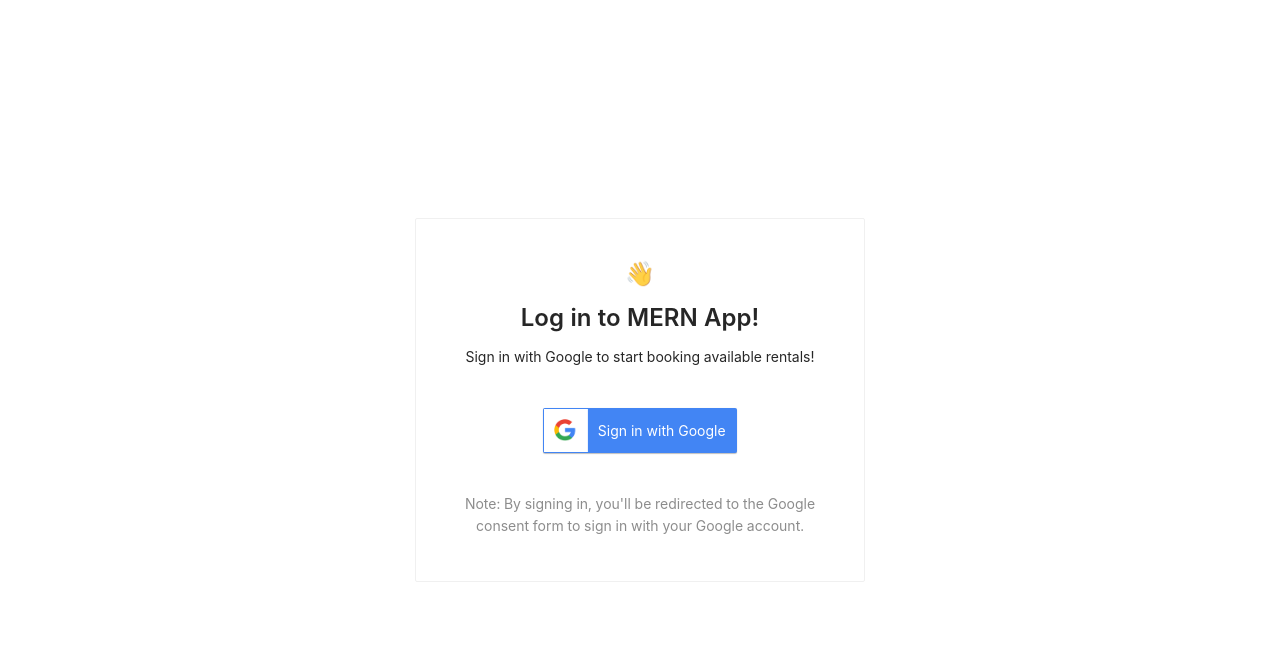
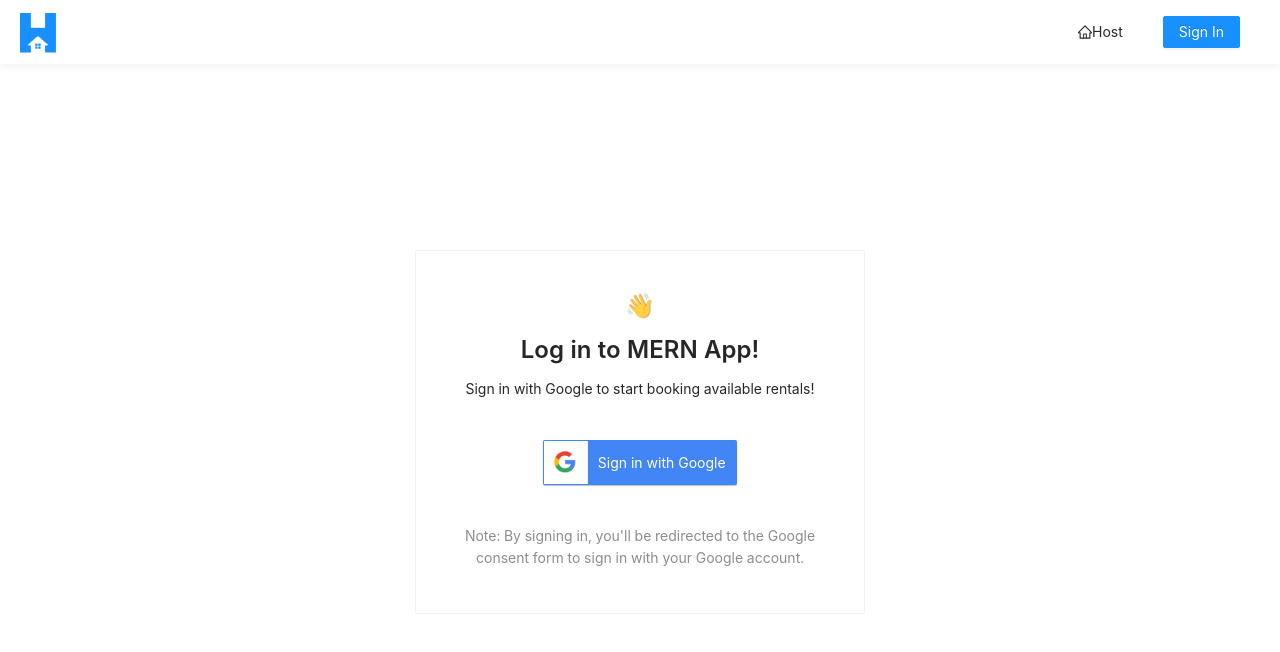
Before and after one commit to zamurrell/MERN-Web-App, a React (Create React App) app in the folder client/: page /login in a window 1280 px wide. Shown: the top 652 px of the page. Built offline with nearby package versions, Linux system fonts and the light colour scheme.

Commit message:
Logout mutation from UI, added a sticky header in UI

```diff
--- a/client/package.json
+++ b/client/package.json
@@ -3,6 +3,7 @@
   "version": "0.1.0",
   "private": true,
   "dependencies": {
+    "@ant-design/icons": "^4.2.1",
     "@apollo/react-hooks": "^4.0.0",
     "@testing-library/jest-dom": "^4.2.4",
     "@testing-library/react": "^9.3.2",
--- a/client/src/index.tsx
+++ b/client/src/index.tsx
@@ -2,9 +2,10 @@
 import { render } from "react-dom";
 import { ApolloProvider } from "@apollo/react-hooks";
 import { BrowserRouter as Router, Route, Switch } from "react-router-dom";
-import { Layout } from "antd";
+import { Layout, Affix } from "antd";
 
 import {
+  AppHeader,
   Home,
   Host,
   Listing,
@@ -34,10 +35,12 @@
 
 const App = () => {
   const [viewer, setViewer] = useState<Viewer>(initialViewer);
-  console.log(viewer);
   return (
     <Router>
       <Layout id="app">
+        <Affix offsetTop={0} className="app__affix-header">
+          <AppHeader viewer={viewer} setViewer={setViewer} />
+        </Affix>
         <Switch>
           <Route exact path="/" component={Home} />
           <Route exact path="/host" component={Host} />
--- a/client/src/lib/graphql/mutations/LogOut/__generated__/LogOut.ts
+++ b/client/src/lib/graphql/mutations/LogOut/__generated__/LogOut.ts
@@ -2,8 +2,6 @@
 /* eslint-disable */
 // @generated
 // This file was automatically generated and should not be edited.
-
-import { LogInInput } from "./../../../globalTypes";
 
 // ====================================================
 // GraphQL mutation operation: LogOut
@@ -21,7 +19,3 @@
 export interface LogOut {
   logOut: LogOut_logOut;
 }
-
-export interface LogOutVariables {
-  input?: LogInInput | null;
-}
--- a/client/src/lib/graphql/mutations/LogOut/index.ts
+++ b/client/src/lib/graphql/mutations/LogOut/index.ts
@@ -1,8 +1,8 @@
 import { gql } from "apollo-boost";
 
 export const LOG_OUT = gql`
-  mutation LogOut($input: LogInInput) {
-    logOut(input: $input) {
+  mutation LogOut {
+    logOut {
       id
       token
       avatar
--- /dev/null
+++ b/client/src/sections/AppHeader/components/MenuItems/index.tsx
@@ -0,0 +1,76 @@
+import React from "react";
+import { Link } from "react-router-dom";
+import { Button, Menu, Avatar } from "antd";
+import { HomeOutlined, UserOutlined, LogoutOutlined } from "@ant-design/icons";
+import { useMutation } from "@apollo/react-hooks";
+import { LOG_OUT } from "../../../../lib/graphql/mutations";
+import { LogOut as LogOutData } from "../../../../lib/graphql/mutations/LogOut/__generated__/LogOut";
+
+import { Viewer } from "../../../../lib/types";
+import {
+  displaySuccessNotification,
+  displayErrorMessage,
+} from "../../../../lib/utils";
+
+interface Props {
+  viewer: Viewer;
+  setViewer: (viewer: Viewer) => void;
+}
+
+const { Item, SubMenu } = Menu;
+
+export const MenuItems = ({ viewer, setViewer }: Props) => {
+  const [logOut] = useMutation<LogOutData>(LOG_OUT, {
+    onCompleted: (data) => {
+      if (data && data.logOut) {
+        setViewer(data.logOut);
+        displaySuccessNotification("You've successfully logged out!");
+      }
+    },
+    onError: () => {
+      displayErrorMessage(
+        "Sorry! We weren't able to log you out. Please try again later!"
+      );
+    },
+  });
+
+  const handleLogOut = () => {
+    logOut();
+  };
+
+  const subMenuLogin =
+    viewer.id && viewer.avatar ? (
+      <SubMenu title={<Avatar src={viewer.avatar} />}>
+        <Item key={`/user/${viewer.id}`}>
+          <Link to={`/user/${viewer.id}`}>
+            <UserOutlined />
+            Profile
+          </Link>
+        </Item>
+        <Item key="/logout">
+          <div onClick={handleLogOut}>
+            <LogoutOutlined />
+            Log out
+          </div>
+        </Item>
+      </SubMenu>
+    ) : (
+      <Item>
+        <Link to="/login">
+          <Button type="primary">Sign In</Button>
+        </Link>
+      </Item>
+    );
+
+  return (
+    <Menu mode="horizontal" selectable={false} className="menu">
+      <Item key="/host">
+        <Link to="/host">
+          <HomeOutlined />
+          Host
+        </Link>
+      </Item>
+      {subMenuLogin}
+    </Menu>
+  );
+};
--- /dev/null
+++ b/client/src/sections/AppHeader/components/index.ts
@@ -0,0 +1 @@
+export * from "./MenuItems";
--- /dev/null
+++ b/client/src/sections/AppHeader/index.tsx
@@ -0,0 +1,30 @@
+import React from "react";
+import { Link } from "react-router-dom";
+import { Layout } from "antd";
+import { Viewer } from "../../lib/types";
+import { MenuItems } from "./components";
+
+import logo from "./assets/tinyhouse-logo.png";
+
+interface Props {
+  viewer: Viewer;
+  setViewer: (viewer: Viewer) => void;
+}
+const { Header } = Layout;
+
+export const AppHeader = ({ viewer, setViewer }: Props) => {
+  return (
+    <Header className="app-header">
+      <div className="app-header__logo-search-section">
+        <div className="app-header__logo">
+          <Link to="/">
+            <img src={logo} alt="App logo" />
+          </Link>
+        </div>
+      </div>
+      <div className="app-header__menu-section">
+        <MenuItems viewer={viewer} setViewer={setViewer} />
+      </div>
+    </Header>
+  );
+};
--- a/client/src/sections/Login/index.tsx
+++ b/client/src/sections/Login/index.tsx
@@ -43,7 +43,7 @@
   useEffect(() => {
     const code = new URL(window.location.href).searchParams.get("code");
     if (code) {
-      logIn({
+      logInRef.current({
         variables: {
           input: { code },
         },
@@ -85,6 +85,7 @@
 
   return (
     <Content className="log-in">
+      {logInErrorBannerElement}
       <Card className="log-in-card">
         <div className="log-in-card__intro">
           <Title level={3} className="log-in-card__intro-title">
--- a/client/src/sections/index.ts
+++ b/client/src/sections/index.ts
@@ -5,3 +5,4 @@
 export * from "./NotFound";
 export * from "./User";
 export * from "./Login";
+export * from "./AppHeader";
```
Also changed, not shown: client/src/sections/AppHeader/assets/tinyhouse-logo.png (added).
